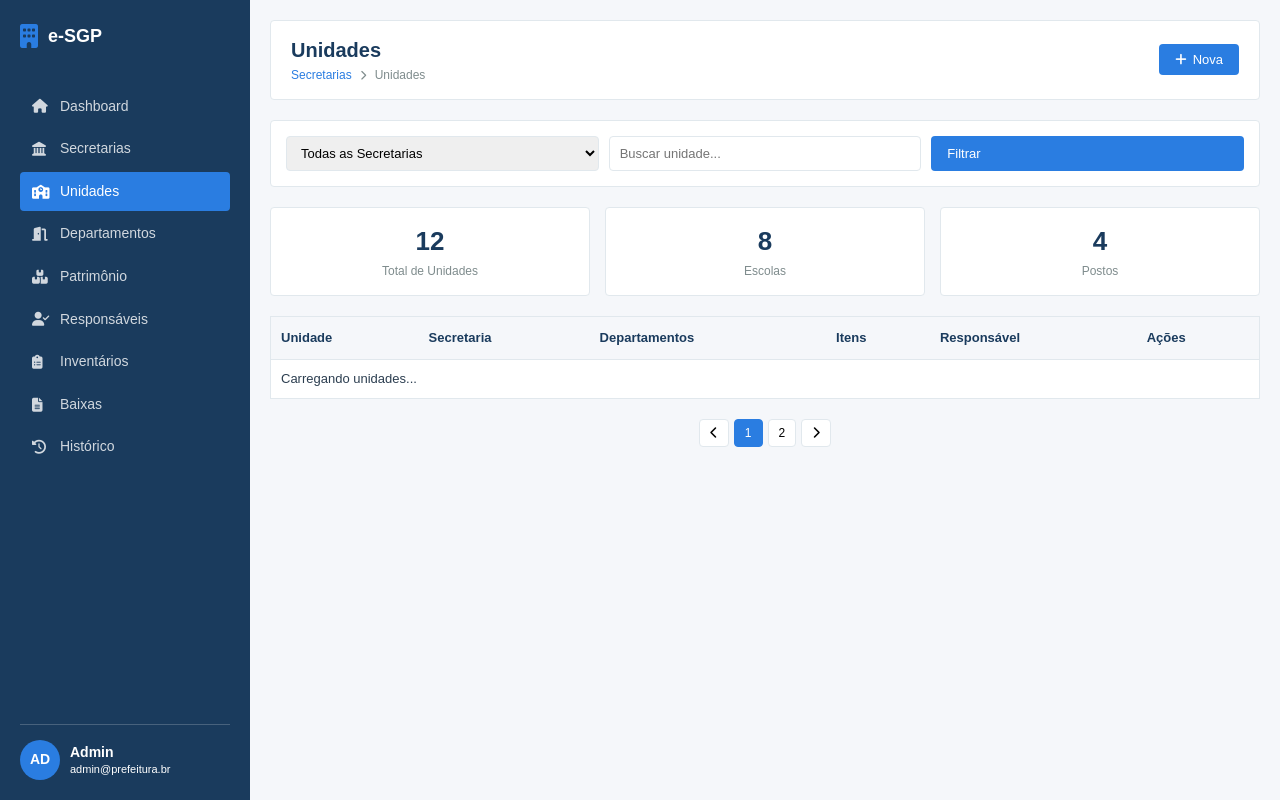
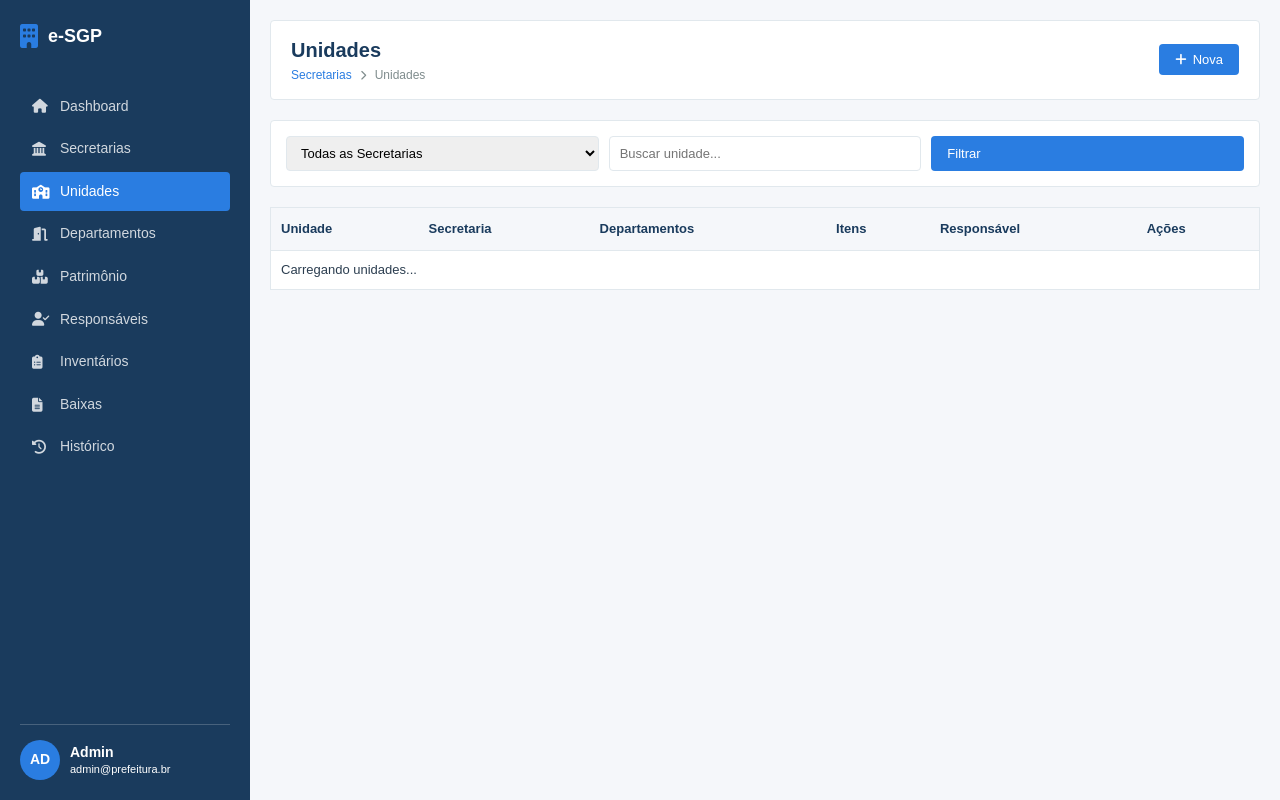
Before and after one commit to dark-cheese/e-sgp-site-php, a PHP site: page /unidades.html in a window 1280 px wide. Run offline with PHP 8.4, Linux system fonts and the light colour scheme.

Commit message:
atualização do locais>departamento e unidades

```diff
--- a/baixas.html
+++ b/baixas.html
@@ -21,7 +21,7 @@
                 <a href="dashboard.html" class="menu-item"><i class="fas fa-home"></i><span>Dashboard</span></a>
                 <a href="secretarias.html" class="menu-item"><i class="fas fa-landmark"></i><span>Secretarias</span></a>
                 <a href="unidades.html" class="menu-item"><i class="fas fa-school"></i><span>Unidades</span></a>
-                <a href="locais.html" class="menu-item"><i class="fas fa-door-open"></i><span>Departamentos</span></a>
+                <a href="departamentos.html" class="menu-item"><i class="fas fa-door-open"></i><span>Departamentos</span></a>
                 <a href="itens.html" class="menu-item"><i class="fas fa-boxes"></i><span>Patrimônio</span></a>
                 <a href="responsaveis.html" class="menu-item"><i class="fas fa-user-check"></i><span>Responsáveis</span></a>
                 <a href="inventarios.html" class="menu-item"><i class="fas fa-clipboard-list"></i><span>Inventários</span></a>
--- a/css/locais.css
+++ b/css/departamentos.css
@@ -1,4 +1,4 @@
-/* ===== LOCAIS ===== */
+/* ===== DEPARTAMENTOS ===== */
 .unidade-header {
     background-color: var(--branco);
     padding: 15px 20px;
--- a/dashboard.html
+++ b/dashboard.html
@@ -38,7 +38,7 @@
                     <i class="fas fa-school"></i>
                     <span>Unidades</span>
                 </a>
-                <a href="locais.html" class="menu-item">
+                <a href="departamentos.html" class="menu-item">
                     <i class="fas fa-door-open"></i>
                     <span>Departamentos</span>
                 </a>
--- a/historicos.html
+++ b/historicos.html
@@ -21,7 +21,7 @@
                 <a href="dashboard.html" class="menu-item"><i class="fas fa-home"></i><span>Dashboard</span></a>
                 <a href="secretarias.html" class="menu-item"><i class="fas fa-landmark"></i><span>Secretarias</span></a>
                 <a href="unidades.html" class="menu-item"><i class="fas fa-school"></i><span>Unidades</span></a>
-                <a href="locais.html" class="menu-item"><i class="fas fa-door-open"></i><span>Departamentos</span></a>
+                <a href="departamentos.html" class="menu-item"><i class="fas fa-door-open"></i><span>Departamentos</span></a>
                 <a href="itens.html" class="menu-item"><i class="fas fa-boxes"></i><span>Patrimônio</span></a>
                 <a href="responsaveis.html" class="menu-item"><i class="fas fa-user-check"></i><span>Responsáveis</span></a>
                 <a href="inventarios.html" class="menu-item"><i class="fas fa-clipboard-list"></i><span>Inventários</span></a>
--- a/inventarios.html
+++ b/inventarios.html
@@ -21,7 +21,7 @@
                 <a href="dashboard.html" class="menu-item"><i class="fas fa-home"></i><span>Dashboard</span></a>
                 <a href="secretarias.html" class="menu-item"><i class="fas fa-landmark"></i><span>Secretarias</span></a>
                 <a href="unidades.html" class="menu-item"><i class="fas fa-school"></i><span>Unidades</span></a>
-                <a href="locais.html" class="menu-item"><i class="fas fa-door-open"></i><span>Departamentos</span></a>
+                <a href="departamentos.html" class="menu-item"><i class="fas fa-door-open"></i><span>Departamentos</span></a>
                 <a href="itens.html" class="menu-item"><i class="fas fa-boxes"></i><span>Patrimônio</span></a>
                 <a href="responsaveis.html" class="menu-item"><i class="fas fa-user-check"></i><span>Responsáveis</span></a>
                 <a href="inventarios.html" class="menu-item active"><i class="fas fa-clipboard-list"></i><span>Inventários</span></a>
--- a/itens.html
+++ b/itens.html
@@ -28,7 +28,7 @@
                 <a href="dashboard.html" class="menu-item"><i class="fas fa-home"></i> Dashboard</a>
                 <a href="secretarias.html" class="menu-item"><i class="fas fa-landmark"></i> Secretarias</a>
                 <a href="unidades.html" class="menu-item"><i class="fas fa-school"></i> Unidades</a>
-                <a href="locais.html" class="menu-item"><i class="fas fa-door-open"></i> Departamentos</a>
+                <a href="departamentos.html" class="menu-item"><i class="fas fa-door-open"></i> Departamentos</a>
                 <a href="itens.html" class="menu-item active"><i class="fas fa-boxes"></i> Patrimônio</a>
                 <a href="responsaveis.html" class="menu-item"><i class="fas fa-user-check"></i> Responsáveis</a>
                 <a href="inventarios.html" class="menu-item"><i class="fas fa-clipboard-list"></i> Inventários</a>
@@ -54,7 +54,7 @@
                         <i class="fas fa-chevron-right"></i>
                         <a href="unidades.html">E.M. Pedro</a>
                         <i class="fas fa-chevron-right"></i>
-                        <a href="locais.html">Sala 1</a>
+                        <a href="departamentos.html">Sala 1</a>
                         <i class="fas fa-chevron-right"></i>
                         <span>Itens</span>
                     </div>
--- a/js/auth.js
+++ b/js/auth.js
@@ -7,7 +7,7 @@
     'inventarios.html',
     'baixas.html',
     'historicos.html',
-    'locais.html',
+    'departamentos.html',
     'secretarias.html',
     'unidades.html',
     'responsaveis.html',
--- a/nova-baixa.html
+++ b/nova-baixa.html
@@ -42,7 +42,7 @@
                 <a href="dashboard.html" class="menu-item"><i class="fas fa-home"></i> Dashboard</a>
                 <a href="secretarias.html" class="menu-item"><i class="fas fa-landmark"></i> Secretarias</a>
                 <a href="unidades.html" class="menu-item"><i class="fas fa-school"></i> Unidades</a>
-                <a href="locais.html" class="menu-item"><i class="fas fa-door-open"></i> Departamentos</a>
+                <a href="departamentos.html" class="menu-item"><i class="fas fa-door-open"></i> Departamentos</a>
                 <a href="itens.html" class="menu-item"><i class="fas fa-boxes"></i> Patrimônio</a>
                 <a href="responsaveis.html" class="menu-item"><i class="fas fa-user-check"></i> Responsáveis</a>
                 <a href="inventarios.html" class="menu-item"><i class="fas fa-clipboard-list"></i> Inventários</a>
--- a/nova-secretaria.html
+++ b/nova-secretaria.html
@@ -55,7 +55,7 @@
                 <a href="dashboard.html" class="menu-item"><i class="fas fa-home"></i> Dashboard</a>
                 <a href="secretarias.html" class="menu-item active"><i class="fas fa-landmark"></i> Secretarias</a>
                 <a href="unidades.html" class="menu-item"><i class="fas fa-school"></i> Unidades</a>
-                <a href="locais.html" class="menu-item"><i class="fas fa-door-open"></i> Departamentos</a>
+                <a href="departamentos.html" class="menu-item"><i class="fas fa-door-open"></i> Departamentos</a>
                 <a href="itens.html" class="menu-item"><i class="fas fa-boxes"></i> Patrimônio</a>
                 <a href="responsaveis.html" class="menu-item"><i class="fas fa-user-check"></i> Responsáveis</a>
                 <a href="inventarios.html" class="menu-item"><i class="fas fa-clipboard-list"></i> Inventários</a>
--- a/nova-unidade.html
+++ b/nova-unidade.html
@@ -55,7 +55,7 @@
                 <a href="dashboard.html" class="menu-item"><i class="fas fa-home"></i> Dashboard</a>
                 <a href="secretarias.html" class="menu-item"><i class="fas fa-landmark"></i> Secretarias</a>
                 <a href="unidades.html" class="menu-item active"><i class="fas fa-school"></i> Unidades</a>
-                <a href="locais.html" class="menu-item"><i class="fas fa-door-open"></i> Departamentos</a>
+                <a href="departamentos.html" class="menu-item"><i class="fas fa-door-open"></i> Departamentos</a>
                 <a href="itens.html" class="menu-item"><i class="fas fa-boxes"></i> Patrimônio</a>
                 <a href="responsaveis.html" class="menu-item"><i class="fas fa-user-check"></i> Responsáveis</a>
                 <a href="inventarios.html" class="menu-item"><i class="fas fa-clipboard-list"></i> Inventários</a>
--- a/novo-inventario.html
+++ b/novo-inventario.html
@@ -42,7 +42,7 @@
                 <a href="dashboard.html" class="menu-item"><i class="fas fa-home"></i> Dashboard</a>
                 <a href="secretarias.html" class="menu-item"><i class="fas fa-landmark"></i> Secretarias</a>
                 <a href="unidades.html" class="menu-item"><i class="fas fa-school"></i> Unidades</a>
-                <a href="locais.html" class="menu-item"><i class="fas fa-door-open"></i> Departamentos</a>
+                <a href="departamentos.html" class="menu-item"><i class="fas fa-door-open"></i> Departamentos</a>
                 <a href="itens.html" class="menu-item"><i class="fas fa-boxes"></i> Patrimônio</a>
                 <a href="responsaveis.html" class="menu-item"><i class="fas fa-user-check"></i> Responsáveis</a>
                 <a href="inventarios.html" class="menu-item active"><i class="fas fa-clipboard-list"></i> Inventários</a>
--- a/novo-item.html
+++ b/novo-item.html
@@ -28,7 +28,7 @@
                 <a href="dashboard.html" class="menu-item"><i class="fas fa-home"></i> Dashboard</a>
                 <a href="secretarias.html" class="menu-item"><i class="fas fa-landmark"></i> Secretarias</a>
                 <a href="unidades.html" class="menu-item"><i class="fas fa-school"></i> Unidades</a>
-                <a href="locais.html" class="menu-item"><i class="fas fa-door-open"></i> Departamentos</a>
+                <a href="departamentos.html" class="menu-item"><i class="fas fa-door-open"></i> Departamentos</a>
                 <a href="itens.html" class="menu-item active"><i class="fas fa-boxes"></i> Patrimônio</a>
                 <a href="responsaveis.html" class="menu-item"><i class="fas fa-user-check"></i> Responsáveis</a>
                 <a href="inventarios.html" class="menu-item"><i class="fas fa-clipboard-list"></i> Inventários</a>
--- a/novo-responsavel.html
+++ b/novo-responsavel.html
@@ -42,7 +42,7 @@
                 <a href="dashboard.html" class="menu-item"><i class="fas fa-home"></i> Dashboard</a>
                 <a href="secretarias.html" class="menu-item"><i class="fas fa-landmark"></i> Secretarias</a>
                 <a href="unidades.html" class="menu-item"><i class="fas fa-school"></i> Unidades</a>
-                <a href="locais.html" class="menu-item"><i class="fas fa-door-open"></i> Departamentos</a>
+                <a href="departamentos.html" class="menu-item"><i class="fas fa-door-open"></i> Departamentos</a>
                 <a href="itens.html" class="menu-item"><i class="fas fa-boxes"></i> Patrimônio</a>
                 <a href="responsaveis.html" class="menu-item active"><i class="fas fa-user-check"></i> Responsáveis</a>
                 <a href="inventarios.html" class="menu-item"><i class="fas fa-clipboard-list"></i> Inventários</a>
--- a/responsaveis.html
+++ b/responsaveis.html
@@ -21,7 +21,7 @@
                 <a href="dashboard.html" class="menu-item"><i class="fas fa-home"></i><span>Dashboard</span></a>
                 <a href="secretarias.html" class="menu-item"><i class="fas fa-landmark"></i><span>Secretarias</span></a>
                 <a href="unidades.html" class="menu-item"><i class="fas fa-school"></i><span>Unidades</span></a>
-                <a href="locais.html" class="menu-item"><i class="fas fa-door-open"></i><span>Departamentos</span></a>
+                <a href="departamentos.html" class="menu-item"><i class="fas fa-door-open"></i><span>Departamentos</span></a>
                 <a href="itens.html" class="menu-item"><i class="fas fa-boxes"></i><span>Patrimônio</span></a>
                 <a href="responsaveis.html" class="menu-item active"><i class="fas fa-user-check"></i><span>Responsáveis</span></a>
                 <a href="inventarios.html" class="menu-item"><i class="fas fa-clipboard-list"></i><span>Inventários</span></a>
--- a/secretarias.html
+++ b/secretarias.html
@@ -30,7 +30,7 @@
             <a href="dashboard.html" class="menu-item"><i class="fas fa-home"></i> Dashboard</a>
             <a href="secretarias.html" class="menu-item active"><i class="fas fa-landmark"></i> Secretarias</a>
             <a href="unidades.html" class="menu-item"><i class="fas fa-school"></i> Unidades</a>
-            <a href="locais.html" class="menu-item"><i class="fas fa-door-open"></i> Departamentos</a>
+            <a href="departamentos.html" class="menu-item"><i class="fas fa-door-open"></i> Departamentos</a>
             <a href="itens.html" class="menu-item"><i class="fas fa-boxes"></i> Patrimônio</a>
             <a href="responsaveis.html" class="menu-item"><i class="fas fa-user-check"></i> Responsáveis</a>
             <a href="inventarios.html" class="menu-item"><i class="fas fa-clipboard-list"></i> Inventários</a>
--- a/unidades.html
+++ b/unidades.html
@@ -28,7 +28,7 @@
                 <a href="dashboard.html" class="menu-item"><i class="fas fa-home"></i> Dashboard</a>
                 <a href="secretarias.html" class="menu-item"><i class="fas fa-landmark"></i> Secretarias</a>
                 <a href="unidades.html" class="menu-item active"><i class="fas fa-school"></i> Unidades</a>
-                <a href="locais.html" class="menu-item"><i class="fas fa-door-open"></i> Departamentos</a>
+                <a href="departamentos.html" class="menu-item"><i class="fas fa-door-open"></i> Departamentos</a>
                 <a href="itens.html" class="menu-item"><i class="fas fa-boxes"></i> Patrimônio</a>
                 <a href="responsaveis.html" class="menu-item"><i class="fas fa-user-check"></i> Responsáveis</a>
                 <a href="inventarios.html" class="menu-item"><i class="fas fa-clipboard-list"></i> Inventários</a>
@@ -67,23 +67,8 @@
                         <option>Educação</option>
                         <option>Saúde</option>
                     </select>
-                    <input type="text" placeholder="Buscar unidade...">
-                    <button class="btn btn-primary">Filtrar</button>
-                </div>
-            </div>
-
-            <div class="stats-cards">
-                <div class="card">
-                    <div class="stat-number">12</div>
-                    <p>Total de Unidades</p>
-                </div>
-                <div class="card">
-                    <div class="stat-number">8</div>
-                    <p>Escolas</p>
-                </div>
-                <div class="card">
-                    <div class="stat-number">4</div>
-                    <p>Postos</p>
+                    <input type="text" id="buscarUnidade" placeholder="Buscar unidade...">
+                    <button class="btn btn-primary" onclick="filtrarUnidades()">Filtrar</button>
                 </div>
             </div>
 
@@ -105,12 +90,6 @@
                 </tbody>
             </table>
 
-            <div class="pagination">
-                <button class="page-btn"><i class="fas fa-chevron-left"></i></button>
-                <button class="page-btn active">1</button>
-                <button class="page-btn">2</button>
-                <button class="page-btn"><i class="fas fa-chevron-right"></i></button>
-            </div>
         </main>
     </div>
 
```
Also changed, not shown: departamentos.html (renamed from locais.html, +5 -19 lines), novo-departamento.html (renamed from novo-local.html, +5 -5 lines), backend/api/departamentos.php (renamed from backend/api/locais.php).
